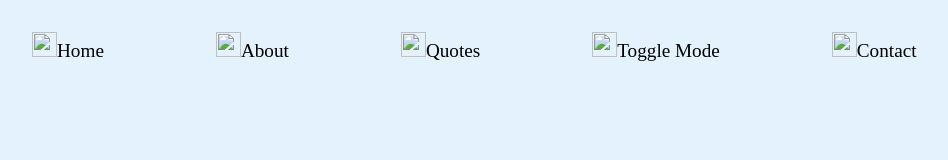
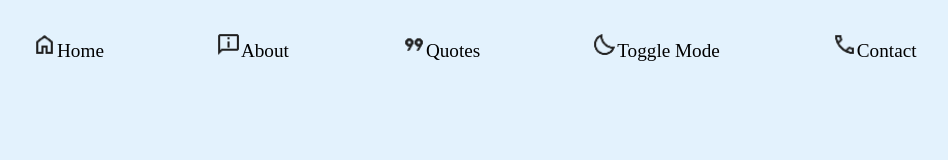
Before and after one commit to buildwithvanshika/Quote-website, a plain HTML site: page index.html in a window 1280 px wide. Shown: the top 160 px of the page, without its empty margins (24-972 px from the left). Drawn offline with Linux system fonts and the light colour scheme; the site is published under a folder, as on GitHub Pages, so addresses that start at the root find nothing.

Commit message:
Update index.html

```diff
--- a/index.html
+++ b/index.html
@@ -10,11 +10,11 @@
 <body>
     <div class="navbar">
         <ul id="navItems">
-            <li><a href="#" target="_main"><img src="/home.png" class="icons">Home</a></li>
-            <li><a href="#" target="_main"><img src="/about.png" class="icons">About</a></li>
-            <li><a href="#" target="_main"><img src="/quote.png" class="icons">Quotes</a></li>
-            <li><a href="#" target="_main"><img src="/togglemode.png" class="icons">Toggle Mode</a></li>
-            <li><a href="#" target="_main"><img src="/contact.png" class="icons">Contact</a></li>
+            <li><a href="#" target="_main"><img src="home.png" class="icons">Home</a></li>
+            <li><a href="#" target="_main"><img src="about.png" class="icons">About</a></li>
+            <li><a href="#" target="_main"><img src="quote.png" class="icons">Quotes</a></li>
+            <li><a href="#" target="_main"><img src="togglemode.png" class="icons">Toggle Mode</a></li>
+            <li><a href="#" target="_main"><img src="contact.png" class="icons">Contact</a></li>
         </ul>
     </div>
     <div class="quotes">
```
